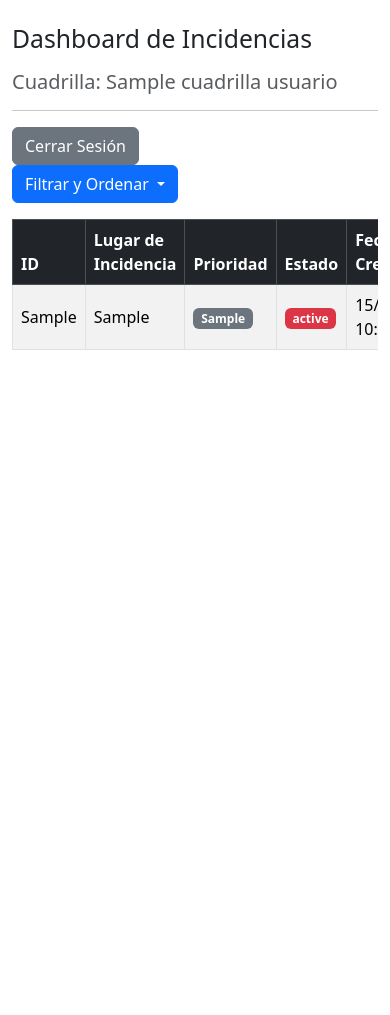
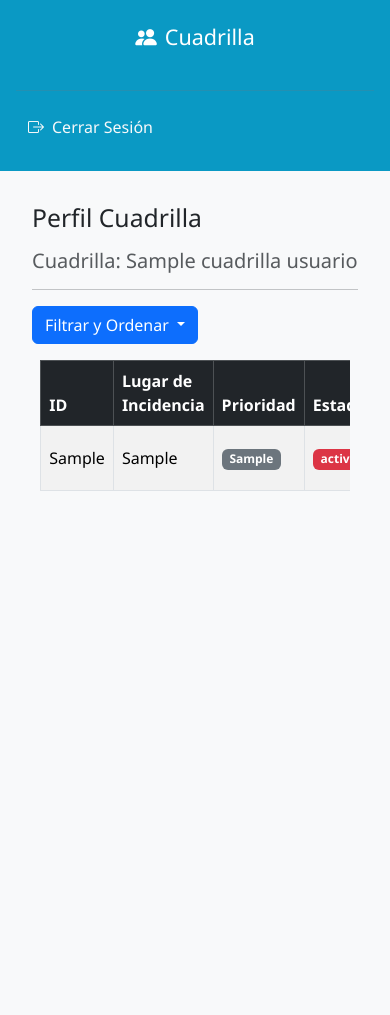
Before and after one commit to s0fiadz/proyecto_desarrollo, a Django app: template cuadrillas/templates/cuadrillas/dashboard_cuadrilla.html in a window 390 px wide. Before the commit the page ends 350 px from the top, so only its background shows below. Run offline with Django 5.2, Linux system fonts and the light colour scheme; the template is opened without the code that fills it: most values are stand-ins (such as "Sample title", 1, 10 or a date in 2020).

Commit message:
Incorporación de master page en perfil de cuadrilla

```diff
--- a/cuadrillas/templates/cuadrillas/dashboard_cuadrilla.html
+++ b/cuadrillas/templates/cuadrillas/dashboard_cuadrilla.html
@@ -1,34 +1,115 @@
+{% extends "core/base.html" %}
 {% load static %}
-<!DOCTYPE html>
-<html lang="es">
-<head>
-    <meta charset="UTF-8">
-    <meta name="viewport" content="width=device-width, initial-scale=1.0">
-    <title>Dashboard de Cuadrilla</title>
-    <link href="https://cdn.jsdelivr.net/npm/bootstrap@5.3.2/dist/css/bootstrap.min.css" rel="stylesheet">
-    <link rel="stylesheet" href="https://cdn.jsdelivr.net/npm/bootstrap-icons@1.11.1/font/bootstrap-icons.css">
-</head>
-<body>
 
-<div class="container mt-4">
+{% block title %}Perfil Cuadrilla{% endblock %}
+
+{% block content %}
+
+<style>
+    body > .sidebar {
+        display: none !important;
+    }
+    body > .main-wrapper > footer {
+        display: none !important;
+    }
+    body > .main-wrapper {
+        margin-left: 0 !important;
+        width: 100% !important;
+    }
+    body > .main-wrapper > .content {
+        display: block !important;
+        padding: 0 !important;
+        width: 100% !important;
+    }
+    .table-wrapper {
+        width: 95%;
+        margin: 0 auto;
+        overflow-x: hidden;  /* recorta exceso de la tabla sin mover el footer */
+    }
+    /* Achicar la tabla y centrarla */
+    .table-wrapper {
+        max-width: 95%;
+        margin: 0 auto; /* Centrada */
+    }
+    .btn-celeste {
+        background-color: #0a99c4 !important;
+        border-color: #0a99c4 !important;
+        color: white !important;
+        transition: 0.2s ease-in-out;
+    }
+
+    .btn-celeste:hover {
+        background-color: #087fa1 !important;
+        border-color: #087fa1 !important;
+        color: #fff !important;
+    }
+
+    .sidebar a:hover { background-color: #343a40; color: #fff; }
+    .sidebar-link.active { background-color: #0d6efd !important; color: #fff !important; }
+    .metric-card { transition: all 0.3s ease-in-out; border: none; box-shadow: 0 4px 6px rgba(0, 0, 0, 0.1); }
+    .metric-card:hover { transform: translateY(-5px); box-shadow: 0 8px 15px rgba(0, 0, 0, 0.15); }
+    .fade-in { animation: fadeIn 0.8s ease-in-out; }
+    @keyframes fadeIn { from { opacity: 0; transform: translateY(10px);} to { opacity: 1; transform: translateY(0);} }
+    .stagger-delay-1 { animation-delay: 0.1s; }
+    .stagger-delay-2 { animation-delay: 0.2s; }
+    .stagger-delay-3 { animation-delay: 0.3s; }
+    .stagger-delay-4 { animation-delay: 0.4s; }
+
+    .stat-card { transition: all 0.3s ease; border: 1px solid #e9ecef; }
+    .stat-card:hover { transform: translateY(-3px); box-shadow: 0 6px 12px rgba(0, 0, 0, 0.1); }
+    .info-card { transition: all 0.3s ease; border-left: 4px solid #0a99c4; }
+    .info-card:hover { transform: translateX(3px); box-shadow: 0 4px 8px rgba(0, 0, 0, 0.1); }
+
+    @media (max-width: 768px) {
+        .sidebar { width: 100% !important; position: relative !important; }
+        .main-wrapper { width: 100% !important; margin-left: 0 !important; }
+        .metric-card:hover { transform: translateY(-2px); }
+    }
+</style>
+
+
+<div class="container-fluid p-0">
+    <div class="row g-0">
+
+        <!-- SIDEBAR -->
+        <div class="sidebar d-flex flex-column">
+            <h4 class="text-center mb-4">
+                <i class="bi bi-people-fill me-2"></i>Cuadrilla
+            </h4>
+
+            <hr class="text-secondary">
+
+            <a href="{% url 'logout' %}" class="sidebar-link">
+                <i class="bi bi-box-arrow-right"></i> Cerrar Sesión
+            </a>
+        </div>
+
+        <!-- CONTENIDO -->
+        <div class="main-wrapper">
+            <div class="content" style="padding: 2rem;">
 
                 {% if error %}
                     <div class="alert alert-danger">
                         <h4>Error</h4>
                         <p>No se ha podido cargar el dashboard. Es posible que no esté asignado a ninguna cuadrilla.</p>
-            <a href="{% url 'login' %}" class="btn btn-secondary">Cerrar Sesión</a>
+                        <a href="{% url 'logout' %}" class="btn btn-secondary">Cerrar Sesión</a>
                     </div>
+
                 {% else %}
 
-        <h2 class="mb-3">Dashboard de Incidencias</h2>
-        <h5 class="text-muted">Cuadrilla: {{ cuadrilla_usuario.nombre_cuadrilla }}</h5>
+                    <h2 class="mb-3">Perfil Cuadrilla</h2>
+                    <h5 class="text-muted">
+                        Cuadrilla: {{ cuadrilla_usuario.nombre_cuadrilla }}
+                    </h5>
                     <hr>
-        <a href="{% url 'login' %}" class="btn btn-secondary">Cerrar Sesión</a>
 
+                    <!-- FILTROS Y ORDEN -->
                     <div class="dropdown mb-3">
-            <button class="btn btn-primary dropdown-toggle" type="button" id="filtroDropdown" data-bs-toggle="dropdown" aria-expanded="false">
+                        <button class="btn btn-primary dropdown-toggle" type="button" id="filtroDropdown"
+                            data-bs-toggle="dropdown" aria-expanded="false">
                             Filtrar y Ordenar
                         </button>
+
                         <ul class="dropdown-menu" aria-labelledby="filtroDropdown">
                             <li><h6 class="dropdown-header">Filtrar por Estado</h6></li>
                             {% for valor, texto in estados %}
@@ -41,6 +122,7 @@
                             {% endfor %}
 
                             <li><hr class="dropdown-divider"></li>
+
                             <li><h6 class="dropdown-header">Filtrar por Prioridad</h6></li>
                             {% for valor, texto in prioridades %}
                             <li>
@@ -52,6 +134,7 @@
                             {% endfor %}
 
                             <li><hr class="dropdown-divider"></li>
+
                             <li><h6 class="dropdown-header">Ordenar Por</h6></li>
                             <li>
                                 <a class="dropdown-item {% if orden_seleccionado == 'prioridad' %}active{% endif %}"
@@ -73,16 +156,23 @@
                             </li>
 
                             <li><hr class="dropdown-divider"></li>
-                <li><a class="dropdown-item" href="{% url 'dashboard_cuadrilla' %}">Limpiar Filtros</a></li>
+
+                            <li>
+                                <a class="dropdown-item" href="{% url 'dashboard_cuadrilla' %}">
+                                    Limpiar Filtros
+                                </a>
+                            </li>
                         </ul>
                     </div>
 
+                    <!-- MENSAJES -->
                     {% if messages %}
                     {% for message in messages %}
                         <div class="alert alert-{{ message.tags }} mt-2">{{ message }}</div>
                     {% endfor %}
                     {% endif %}
 
+                    <div class="table-wrapper">
     <div class="table-responsive">
         <table class="table table-bordered table-striped align-middle">
             <thead class="table-dark">
@@ -92,25 +182,27 @@
                     <th>Prioridad</th>
                     <th>Estado</th>
                     <th>Fecha Creación</th>
-                        <!-- ¡COLUMNA NUEVA AÑADIDA AQUÍ! -->
                     <th>Fecha Término</th>
                     <th>Acciones</th>
                 </tr>
             </thead>
+
             <tbody>
                 {% for incidencia in page_obj %}
                 <tr>
                     <td>{{ incidencia.id_incidencia }}</td>
-                        <td>{{ incidencia.direccion_incidente }}</td> <td>
+                    <td>{{ incidencia.direccion_incidente }}</td>
+
+                    <td>
                         <span class="badge
                             {% if incidencia.prioridad == 'urgente' %}bg-danger
                             {% elif incidencia.prioridad == 'alta' %}bg-warning text-dark
                             {% elif incidencia.prioridad == 'media' %}bg-info text-dark
-                                {% else %}bg-secondary
-                                {% endif %}">
+                            {% else %}bg-secondary{% endif %}">
                             {{ incidencia.get_prioridad_display }}
                         </span>
                     </td>
+
                     <td>
                         <span class="badge
                             {% if incidencia.estado == 'abierta' %}bg-primary
@@ -118,18 +210,14 @@
                             {% elif incidencia.estado == 'proceso' %}bg-warning text-dark
                             {% elif incidencia.estado == 'finalizada' %}bg-success
                             {% elif incidencia.estado == 'rechazada' %}bg-danger
-                                {% elif incidencia.estado == 'cerrada' %}bg-dark
-                                {% endif %}">
+                            {% elif incidencia.estado == 'cerrada' %}bg-dark{% endif %}">
                             {{ incidencia.get_estado_display }}
                         </span>
                     </td>
+
                     <td>{{ incidencia.fecha_creacion|date:"d/m/Y H:i" }}</td>
+
                     <td>
-                            {% comment %}
-                                Buscamos el primer (y único) registro de cierre asociado
-                                a esta incidencia. Si existe y el estado es 'finalizada',
-                                mostramos su fecha de cierre.
-                            {% endcomment %}
                         {% if incidencia.estado == 'finalizada' and incidencia.registros_cierre.first %}
                             {{ incidencia.registros_cierre.first.fecha_cierre|date:"d/m/Y" }}
                         {% else %}
@@ -138,49 +226,47 @@
                     </td>
 
                     <td>
-                            <a href="{% url 'ver_incidencia_cuadrilla' incidencia.id_incidencia %}" class="btn btn-info btn-sm">Ver</a>
+                        <a href="{% url 'ver_incidencia_cuadrilla' incidencia.id_incidencia %}"
+                            class="btn btn-celeste btn-sm">Ver</a>
+
                         {% if incidencia.estado == 'derivada' %}
                             {% if not hay_activa %}
                                 <a href="{% url 'activar_proceso_incidencia' incidencia.id_incidencia %}"
-                                        class="btn btn-warning btn-sm mt-1 mt-md-0 d-flex align-items-center justify-content-center gap-1"
-                                        title="Activar proceso de esta incidencia">
-                                        <i class="bi bi-play-circle"></i> Iniciar Proceso
-                                    </a>
+                                    class="btn btn-celeste btn-sm mt-1">Iniciar Proceso</a>
                             {% else %}
-                                    <button class="btn btn-secondary btn-sm mt-1 mt-md-0 d-flex align-items-center justify-content-center gap-1"
-                                            title="Debe cerrar la incidencia actual antes de iniciar otra" disabled>
-                                        <i class="bi bi-lock"></i> Iniciar Proceso
+                                <button class="btn btn-secondary btn-sm mt-1" disabled>
+                                    Iniciar Proceso
                                 </button>
                             {% endif %}
                         {% endif %}
+
                         {% if incidencia.estado == 'proceso' %}
                             <a href="{% url 'subir_evidencia_cierre' incidencia.id_incidencia %}"
-                                    class="btn btn-success btn-sm mt-1 mt-md-0 d-flex align-items-center justify-content-center gap-1"
-                                    title="Subir evidencia y finalizar incidencia">
-                                    <i class="bi bi-upload"></i> Finalizar
-                                </a>
+                                class="btn btn-celeste btn-sm mt-1">Finalizar</a>
                         {% endif %}
                     </td>
                 </tr>
                 {% empty %}
                 <tr>
-                        <!-- ¡COLSPAN ACTUALIZADO A 7! -->
-                        <td colspan="7" class="text-center">
-                            No hay incidencias asignadas a esta cuadrilla.
-                        </td>
+                    <td colspan="7" class="text-center">No hay incidencias asignadas.</td>
                 </tr>
                 {% endfor %}
             </tbody>
+
         </table>
     </div>
+</div>
 
+                    <!-- PAGINACIÓN -->
                     {% if page_obj.has_other_pages %}
-        <nav aria-label="Navegación de páginas">
+                    <nav aria-label="Paginas">
                         <ul class="pagination justify-content-center">
-
                             {% if page_obj.has_previous %}
                                 <li class="page-item">
-                        <a class="page-link" href="?{{ query_params }}&page={{ page_obj.previous_page_number }}">&laquo;</a>
+                                    <a class="page-link"
+                                        href="?{{ query_params }}&page={{ page_obj.previous_page_number }}">
+                                        &laquo;
+                                    </a>
                                 </li>
                             {% else %}
                                 <li class="page-item disabled"><span class="page-link">&laquo;</span></li>
@@ -188,31 +274,44 @@
 
                             {% for i in page_obj.paginator.page_range %}
                                 {% if page_obj.number == i %}
-                        <li class="page-item active"><span class="page-link">{{ i }}</span></li>
+                                    <li class="page-item active">
+                                        <span class="page-link">{{ i }}</span>
+                                    </li>
                                 {% else %}
-                        <li class="page-item"><a class="page-link" href="?{{ query_params }}&page={{ i }}">{{ i }}</a></li>
+                                    <li class="page-item">
+                                        <a class="page-link" href="?{{ query_params }}&page={{ i }}">
+                                            {{ i }}
+                                        </a>
+                                    </li>
                                 {% endif %}
                             {% endfor %}
 
                             {% if page_obj.has_next %}
                                 <li class="page-item">
-                        <a class="page-link" href="?{{ query_params }}&page={{ page_obj.next_page_number }}">&raquo;</a>
+                                    <a class="page-link"
+                                        href="?{{ query_params }}&page={{ page_obj.next_page_number }}">
+                                        &raquo;
+                                    </a>
                                 </li>
                             {% else %}
                                 <li class="page-item disabled"><span class="page-link">&raquo;</span></li>
                             {% endif %}
                         </ul>
                     </nav>
+
                     <div class="text-center">
-            <p class="text-muted">Página {{ page_obj.number }} de {{ page_obj.paginator.num_pages }}</p>
+                        <p class="text-muted">
+                            Página {{ page_obj.number }} de {{ page_obj.paginator.num_pages }}
+                        </p>
                     </div>
                     {% endif %}
 
-    {% endif %} {# Fin del 'if error' #}
+                {% endif %}
 
             </div>
+        </div>
 
-<script src="https://cdn.jsdelivr.net/npm/bootstrap@5.3.2/dist/js/bootstrap.bundle.min.js"></script>
+    </div>
+</div>
 
-</body>
-</html>
+{% endblock %}
```
Lines whose indentation alone changed are shown as unchanged.
